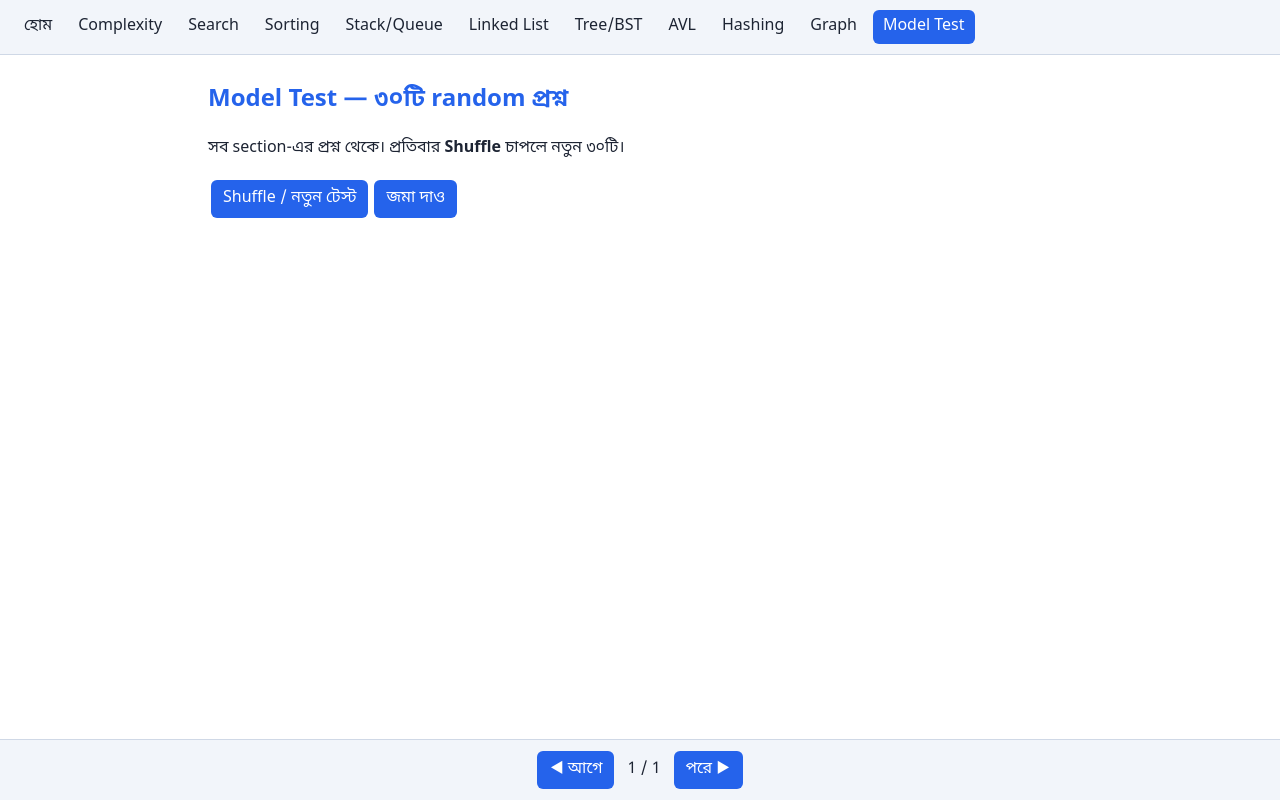
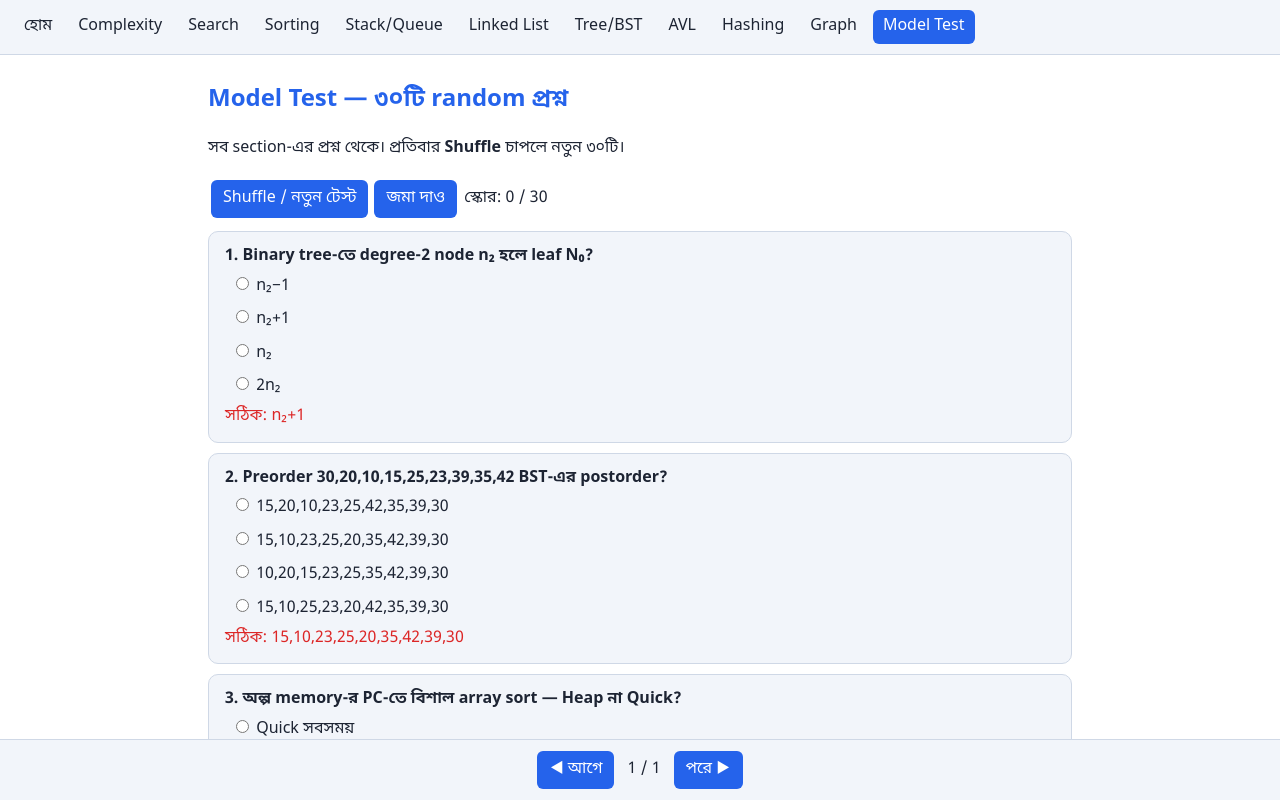
Before and after one commit to NahianMugdho/data-structure-tutorial-v1, a plain HTML site: page model.html in a window 1280 px wide. Both pictures are taken after a click on the button "জমা দাও". Shown: the top 800 px of the page. Drawn offline with Linux system fonts and the light colour scheme.

Commit message:
modeltest

```diff
--- a/model.html
+++ b/model.html
@@ -1,4 +1,63 @@
 <!doctype html><html lang="bn"><head><meta charset="utf-8"><meta name="viewport" content="width=device-width,initial-scale=1"><title>DS</title><link rel="stylesheet" href="style.css"></head><body>
 <section class="slide"><h2>Model Test — ৩০টি random প্রশ্ন</h2><p>সব section-এর প্রশ্ন থেকে। প্রতিবার <b>Shuffle</b> চাপলে নতুন ৩০টি।</p><button onclick="nw()">Shuffle / নতুন টেস্ট</button><button onclick="sub()">জমা দাও</button><span id="sc"></span><div id="qz"></div></section>
-<script src="bank.js"></script><script src="app.js"></script><script>let cur=[];function nw(){cur=shuf(BANK).slice(0,30);cur.forEach(q=>{const c=q.o[q.a],o=shuf(q.o);q.o=o;q.a=o.indexOf(c)});$('#qz').dataset.exam=1;renderQ(cur,$('#qz'),'m');$('#sc').textContent=''}
-function sub(){let s=0;cur.forEach((q,i)=>{const c=document.querySelector('input[name=m'+i+']:checked'),ok=c&&+c.dataset.j==q.a;if(ok)s++;$('#mr'+i).innerHTML='<span class="'+(ok?'good':'bad')+'">'+(ok?'সঠিক ✔':'সঠিক: '+q.o[q.a])+'</span> '+q.e});$('#sc').textContent=' স্কোর: '+s+' / 30'}nw()</script></body></html>
+<script src="bank.js"></script><script src="app.js"></script>
+
+
+
+<script>
+let modelQuestions = [];
+
+function nw() {
+    // Copy question objects to avoid modifying BANK
+    modelQuestions = shuf(BANK)
+        .slice(0, 30)
+        .map(q => {
+            const correctOption = q.o[q.a];
+            const options = shuf(q.o);
+
+            return {
+                ...q,
+                o: options,
+                a: options.indexOf(correctOption)
+            };
+        });
+
+    const quizElement = $('#qz');
+    quizElement.dataset.exam = '1';
+
+    renderQ(modelQuestions, quizElement, 'm');
+    $('#sc').textContent = '';
+}
+
+function sub() {
+    let score = 0;
+
+    modelQuestions.forEach((q, i) => {
+        const selected = document.querySelector(
+            `input[name="m${i}"]:checked`
+        );
+
+        const correct = selected &&
+            Number(selected.dataset.j) === q.a;
+
+        if (correct) score++;
+
+        $('#mr' + i).innerHTML =
+            '<span class="' + (correct ? 'good' : 'bad') + '">' +
+            (correct ? 'সঠিক ✔' : 'সঠিক: ' + q.o[q.a]) +
+            '</span> ' + q.e;
+    });
+
+    $('#sc').textContent =
+        ' স্কোর: ' + score + ' / ' + modelQuestions.length;
+}
+
+nw();
+</script>
+
+
+
+
+
+
+</body></html>
```
